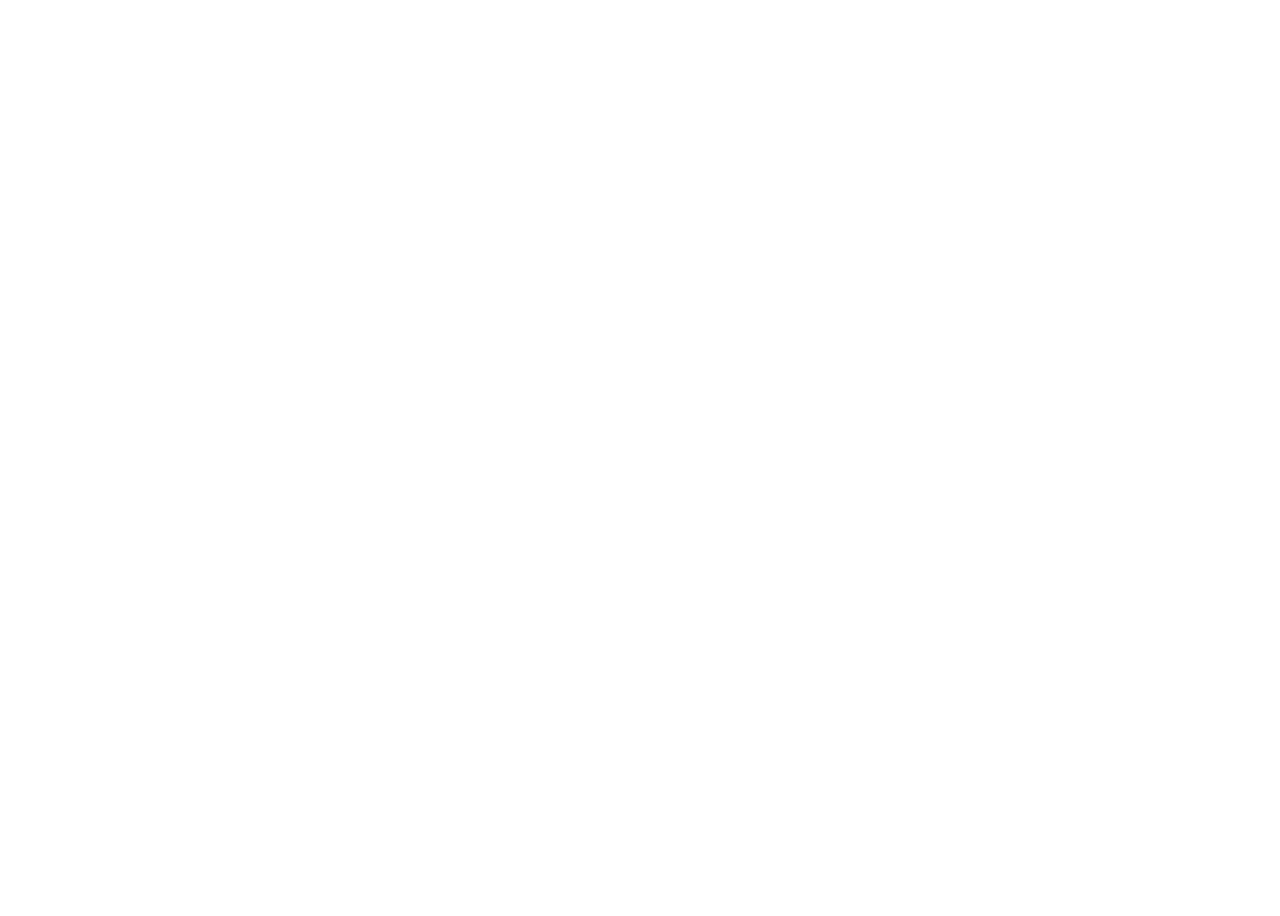
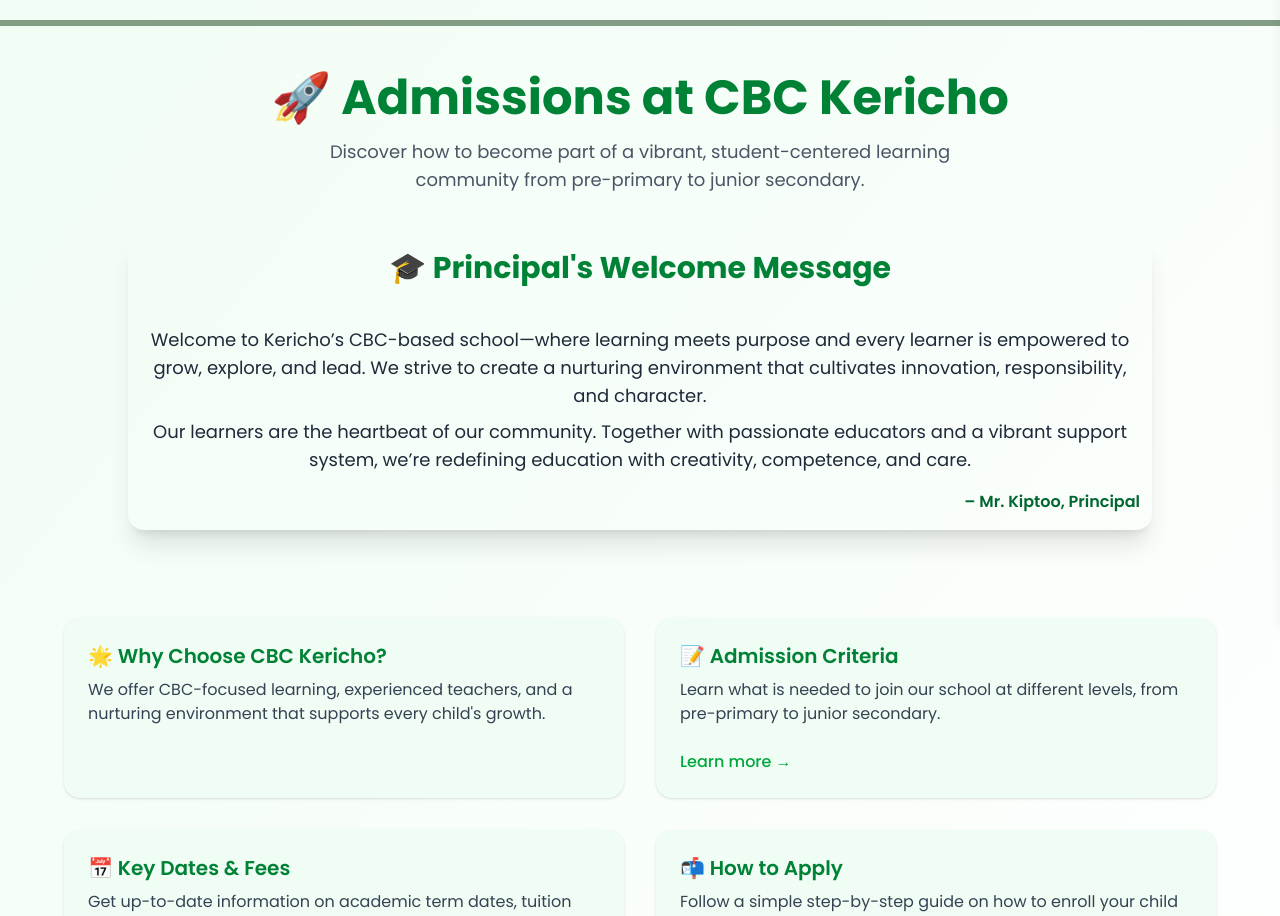
Before and after one commit to cassandra18/Work, a React (Vite) app in the folder frontend/: page /admission/overview in a window 1280 px wide. Before the commit this address had no page. Shown: the part 180-1096 px from the top of the page. Before the commit the page ends 800 px from the top, so only its background shows below. Built offline with nearby package versions, Linux system fonts and the light colour scheme.

Commit message:
done creating admissions the overview

```diff
--- a/frontend/src/components/adminComponents/administartion.tsx
+++ b/frontend/src/components/adminComponents/administartion.tsx
@@ -6,7 +6,6 @@ import "slick-carousel/slick/slick-theme.css";
 import Tilt from 'react-parallax-tilt';
 import HeroBanner from './herobanner';
 import FilterTabs from './filterTabs';
-import PrincipalMessage from './principalMessage';
 import CTA from '../cta';
 
 
@@ -522,10 +521,6 @@ const Administration: React.FC = () => {
       </div>
     </div>
     <div className='border-t border-green-600 p-6 md:p-12 flex flex-col md:flex-row items-center gap-6 justify-evenly'>
-      {/* Principal's message */}
-      <div className='w-full md:w-1/2'>
-      <PrincipalMessage/>
-      </div>
 
     <CTA/>
     </div>
--- a/frontend/src/components/adminComponents/principalMessage.tsx
+++ /dev/null
@@ -1,18 +0,0 @@
-const PrincipalMessage: React.FC = () => {
-    return (
-      <div className="bg-gradient-to-br from-white to-gray-300 border-green-200 rounded-2xl shadow-xl poppins-regular px-2">
-        <h3 className="text-2xl md:text-3xl font-bold text-green-800 mb-4 flex items-center gap-2">
-          <span>🎓</span> Principal's Welcome Message
-        </h3>
-        <blockquote className="text-green-800 italic border-l-4 md:text-lg border-green-400 pl-4 mb-4 kanit-regular">
-          "Welcome to Kericho’s CBC-based school—where learning meets purpose and every learner is empowered to grow, explore, and lead. We strive to create a nurturing environment that cultivates innovation, responsibility, and character."
-        </blockquote>
-        <p className="text-gray-500 mb-4 text-sm md:text-base">
-          Our learners are the heartbeat of our community. Together with passionate educators and a vibrant support system, we’re redefining education with creativity, competence, and care.
-        </p>
-        <p className="text-right font-semibold text-green-800 pr-1">– Mr. Kiptoo, Principal</p>
-      </div>
-    );
-  };
-
-  export default PrincipalMessage;
--- /dev/null
+++ b/frontend/src/components/admission/principalMessage.tsx
@@ -0,0 +1,20 @@
+const PrincipalMessage: React.FC = () => {
+    return (
+      <div className="rounded-2xl shadow-xl poppins-regular px-2 py-4 max-w-5xl mx-auto mt-10">
+        <h3 className="text-2xl md:text-3xl font-bold text-green-700 mb-10  gap-2">
+          <span>🎓</span> Principal's Welcome Message
+        </h3>
+        <p className="text-gray-800 mb-4   md:text-lg text-start md:text-center">
+        Welcome to Kericho’s CBC-based school—where learning meets purpose and every learner is empowered to grow, explore, and lead. We strive to create a nurturing environment that cultivates innovation, responsibility, and character.
+
+        <br />
+        <p className="pt-2">
+        Our learners are the heartbeat of our community. Together with passionate educators and a vibrant support system, we’re redefining education with creativity, competence, and care.
+        </p>
+        </p>
+        <p className="text-right font-semibold text-green-800 pr-1">– Mr. Kiptoo, Principal</p>
+      </div>
+    );
+  };
+
+  export default PrincipalMessage;
--- a/frontend/src/components/footer.tsx
+++ b/frontend/src/components/footer.tsx
@@ -4,7 +4,6 @@ import { MdMarkunreadMailbox } from 'react-icons/md';
 import { FaPhoneAlt, FaNewspaper, FaQuestion} from 'react-icons/fa';
 import { IoIosMail, IoMdClock, IoMdFootball } from "react-icons/io";
 import { HiUserGroup } from "react-icons/hi2";
-import { PiStudentBold } from "react-icons/pi";
 import { FaBuildingUser, FaSchoolFlag , FaRegAddressCard} from "react-icons/fa6";
 import { MdOutlineAddReaction } from "react-icons/md";
 import { GrGallery } from "react-icons/gr";
--- a/frontend/src/components/navbar.tsx
+++ b/frontend/src/components/navbar.tsx
@@ -168,8 +168,7 @@ const Navbar: React.FC = () => {
                             <div>
                             <NavLink to="/admission/overview" className="block py-2 px-1 hover:bg-gray-100 text-[#0C834E] hover:text-black text-base  poppins-regular">Overview</NavLink>
                             <NavLink to="/admission/criteria" className="block  py-2 px-1 hover:bg-gray-100 text-[#0C834E] hover:text-black text-base poppins-regular">Admission Criteria</NavLink>
-                            <NavLink to="/admission/term-dates" className="block  py-2 hover:bg-gray-100 text-[#0C834E] hover:text-black text-base poppins-regular">Term dates</NavLink>
-                            <NavLink to="/admission/fee" className="block  py-2 px-1 hover:bg-gray-100 text-[#0C834E] hover:text-black text-base poppins-regular">Fee Payment</NavLink>
+                            <NavLink to="/admission/term-dates" className="block  py-2 hover:bg-gray-100 text-[#0C834E] hover:text-black text-base poppins-regular">Term dates & Fees</NavLink>
                             <NavLink to="/admission/apply" className="block  py-2 px-1 hover:bg-gray-100 text-[#0C834E] hover:text-black text-base poppins-regular">How To Apply</NavLink>
                             </div>
                             </div>
@@ -254,8 +253,7 @@ const Navbar: React.FC = () => {
                             <div>
                             <NavLink to="/admission/overview" onClick={toggleMenu} className="block py-2 hover:bg-gray-100 text-[#0C834E] hover:text-black text-sm poppins-regular">Overview</NavLink>
                             <NavLink to="/admission/criteria" onClick={toggleMenu} className="block  py-2 hover:bg-gray-100 text-[#0C834E] hover:text-black text-sm poppins-regular">Admission Criteria</NavLink>
-                            <NavLink to="/admission/term-dates" onClick={toggleMenu} className="block  py-2 hover:bg-gray-100 text-[#0C834E] hover:text-black text-sm poppins-regular">Term dates</NavLink>
-                            <NavLink to="/admission/fee" onClick={toggleMenu} className="block  py-2 hover:bg-gray-100 text-[#0C834E] hover:text-black text-sm poppins-regular">Fee Payment</NavLink>
+                            <NavLink to="/admission/term-dates" onClick={toggleMenu} className="block  py-2 hover:bg-gray-100 text-[#0C834E] hover:text-black text-sm poppins-regular">Term dates & Fees</NavLink>
                             <NavLink to="/admission/apply" onClick={toggleMenu} className="block  py-2 hover:bg-gray-100 text-[#0C834E] hover:text-black text-sm poppins-regular">How To Apply</NavLink>
                             </div>
                             </div>
--- /dev/null
+++ b/frontend/src/pages/admissionsOverview.tsx
@@ -0,0 +1,89 @@
+import { motion } from "framer-motion";
+import { Link } from "react-router-dom";
+import PrincipalMessage from '../components/admission/principalMessage';
+const features = [
+    {
+      title: "🌟 Why Choose CBC Kericho?",
+      description:
+        "We offer CBC-focused learning, experienced teachers, and a nurturing environment that supports every child's growth.",
+    },
+    {
+      title: "📝 Admission Criteria",
+      description:
+        "Learn what is needed to join our school at different levels, from pre-primary to junior secondary.",
+      link: "/admission/criteria",
+    },
+    {
+      title: "📅 Key Dates & Fees",
+      description:
+        "Get up-to-date information on academic term dates, tuition fees, and payment methods.",
+      link: "/admission/dates-fees",
+    },
+    {
+      title: "📬 How to Apply",
+      description:
+        "Follow a simple step-by-step guide on how to enroll your child at CBC Kericho.",
+      link: "/admission/how-to-apply",
+    },
+  ];
+
+
+const fadeInUp = {
+  hidden: { opacity: 0, y: 40 },
+  visible: { opacity: 1, y: 0 },
+};
+
+export default function AdmissionOverview() {
+  return (
+    <div className="min-h-screen px-6 py-12 md:px-16 poppins-regular">
+      <motion.div
+        initial="hidden"
+        animate="visible"
+        variants={fadeInUp}
+        transition={{ duration: 0.8 }}
+        className="text-center mb-12"
+      >
+        <h1 className="text-3xl md:text-5xl font-bold text-green-700 mb-4">
+        🚀  Admissions at CBC Kericho
+        </h1>
+
+
+        <p className="text-gray-600 max-w-2xl mx-auto md:text-lg">
+          Discover how to become part of a vibrant, student-centered learning community from pre-primary to junior secondary.
+        </p>
+
+
+        {/* Principal's message */}
+      <div className='w-full '>
+      <PrincipalMessage/>
+      </div>
+      </motion.div>
+
+      <div className="grid gap-8 md:grid-cols-2 lg:grid-cols-2 pt-10 max-w-7xl mx-auto">
+        {features.map((feature, index) => (
+          <motion.div
+            key={index}
+            variants={fadeInUp}
+            initial="hidden"
+            animate="visible"
+            transition={{ duration: 0.6, delay: index * 0.2 }}
+            className="bg-green-50 p-6 rounded-2xl shadow hover:shadow-md transition-shadow"
+          >
+            <h3 className="text-xl font-semibold text-green-700 mb-2">
+              {feature.title}
+            </h3>
+            <p className="text-gray-700 mb-4">{feature.description}</p>
+            {feature.link && (
+              <Link
+                to={feature.link}
+                className="inline-block mt-2 text-green-600 font-medium hover:underline"
+              >
+                Learn more →
+              </Link>
+            )}
+          </motion.div>
+        ))}
+      </div>
+    </div>
+  );
+}
--- /dev/null
+++ b/frontend/src/pages/admissionsPage.tsx
@@ -0,0 +1,7 @@
+import { Outlet } from "react-router-dom"
+
+export default function Admissions() {
+    return (
+        <Outlet />
+)
+}
```
Also changed, not shown: frontend/src/main.tsx (+12 -0 lines), frontend/src/components/admission/admissionCriteria.tsx (added), frontend/src/components/admission/howToApply.tsx (added), frontend/src/components/admission/overvew.tsx (added), frontend/src/components/admission/termDates&Fees.tsx (added).
